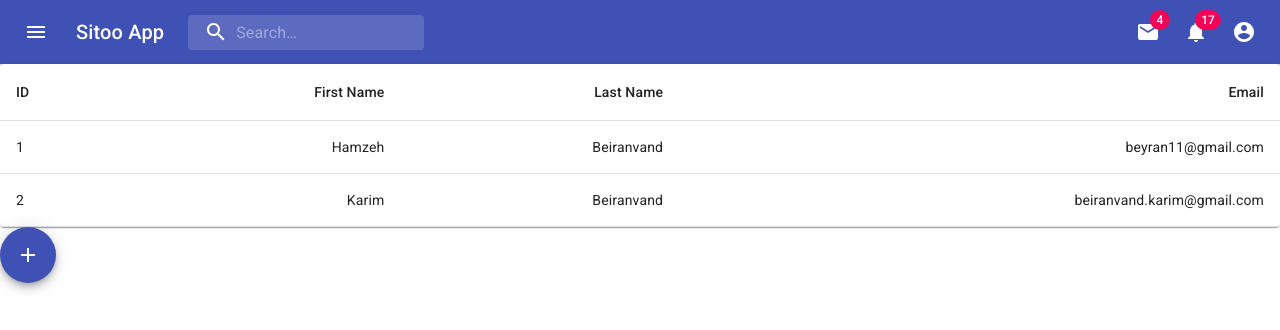
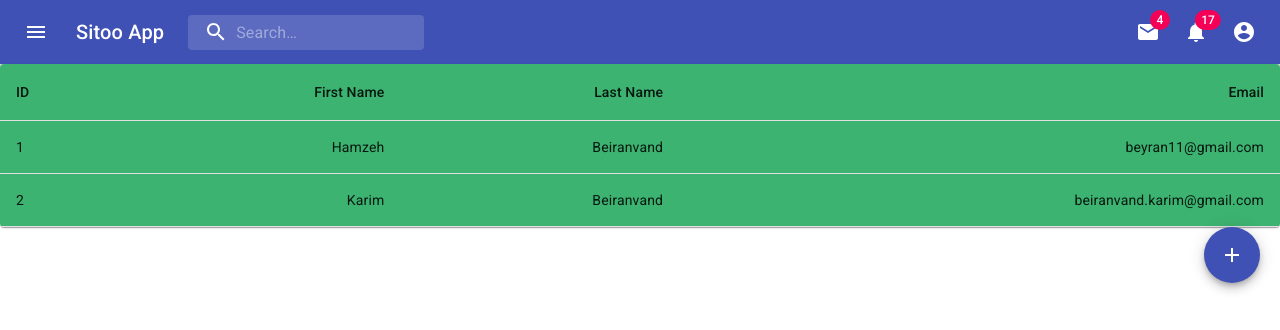
Before and after one commit to beyran11/sitoo-react-app, a React (Create React App) app: page / in a window 1280 px wide. Shown: the top 330 px of the page. Built offline with nearby package versions, Linux system fonts and the light colour scheme.

Commit message:
add-icon positioned to the right

```diff
--- a/src/FormDialog.js
+++ b/src/FormDialog.js
@@ -35,8 +35,8 @@ function FormDialog ({addTodo}) {
     };
 
     return (
-        <div>
-            <Fab color="primary" aria-label="add">
+        <div className="form-dialog">
+            <Fab className="add-icon" color="primary" aria-label="add">
                 <AddIcon onClick={handleClickOpen} />
             </Fab>
 
--- a/src/SimpleTable.js
+++ b/src/SimpleTable.js
@@ -25,7 +25,7 @@ const SimpleTable = ({todos, deleteTodo}) => {
                         {todo.id}
                     </TableCell>
                     <TableCell align="right">{todo.firstname}</TableCell>
-                    <TableCell align="right">{todo.lastname}</TableCell>
+                    <TableCell className="col3" align="right">{todo.lastname}</TableCell>
                     <TableCell align="right">{todo.email}</TableCell>
                 </TableRow>
             )
@@ -38,7 +38,7 @@ const SimpleTable = ({todos, deleteTodo}) => {
     return (
         <TableContainer component={Paper}>
             <Table className={classes.table} aria-label="simple table">
-                <TableHead>
+                <TableHead className="mytable" >
                     <TableRow>
                         <TableCell>ID</TableCell>
                         <TableCell align="right">First Name</TableCell>
--- a/src/index.css
+++ b/src/index.css
@@ -11,3 +11,24 @@ code {
   font-family: source-code-pro, Menlo, Monaco, Consolas, 'Courier New',
     monospace;
 }
+
+.col3 {
+  background: mediumseagreen;
+
+}
+
+.MuiTableRow-root {
+  background: mediumseagreen;
+  position: relative;
+
+}
+
+.form-dialog {
+  background: coral;
+  position: relative;
+}
+
+.form-dialog .add-icon {
+  position: absolute;
+  right: 20px;
+}
```
